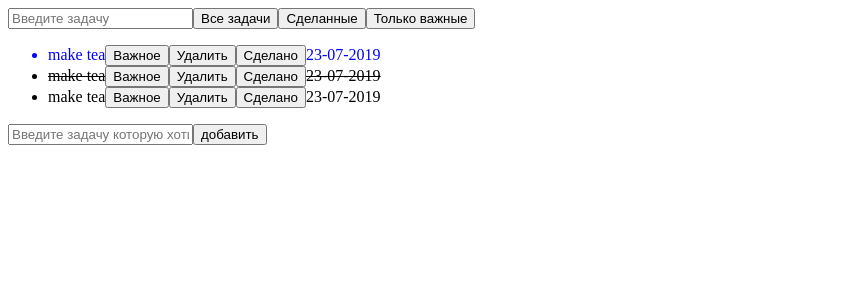
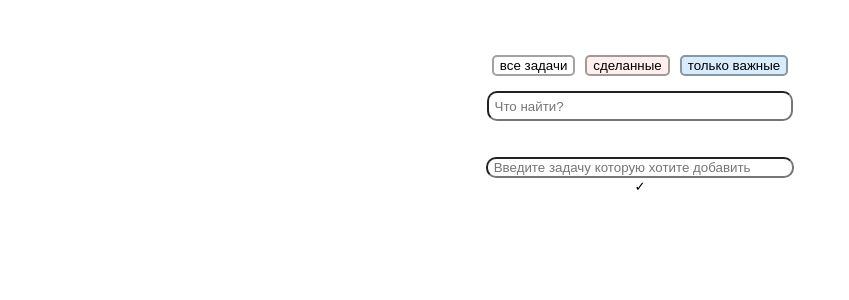
Before and after one commit to ZackTristen/ToDoListWithMobX, a React (Create React App) app: page / in a window 1280 px wide. Shown: the top 300 px of the page, without its empty margins (0-849 px from the left). Built offline with nearby package versions, Linux system fonts and the light colour scheme.

Commit message:
стилизованы компоненты

```diff
--- a/src/components/add-todo-panel/add-todo-panel.js
+++ b/src/components/add-todo-panel/add-todo-panel.js
@@ -1,19 +1,28 @@
 import { observer } from 'mobx-react';
 import React from 'react';
 import todoList from '../store/todo-list';
+import './add-todo-panel.scss'
+const AddToDoPanel = observer(props => {
+    const { todo: { label }, changeLabel, addTask } = todoList;
+    return (
+        <div className='task_panel'>
+            <form className='task_add_form' onSubmit={addTask}>
+                <input className='textarea_task'
+                    type='text'
+                    placeholder=' Введите задачу которую хотите добавить'
+                    onChange={e => changeLabel(e.target.value)}
+                    value={label}
+                />
+                <button
+                type="submit"
+                onClick={(e) => addTask(e)}
+                className='add_btn'>
+                ✓
+                </button>
+            </form>
 
-const AddToDoPanel = observer(props => {
-    const {todo: {label}, changeLabel, addTask} = todoList;
-    return(
-        <div>
-        <input
-        type='text'
-        placeholder='Введите задачу которую хотите добавить'
-        onChange={e => changeLabel(e.target.value)}
-        value={label}
-        />
-        <button type="submit" onClick={()=> addTask()}>добавить</button>
         </div>
+
     )
 }
 )
--- /dev/null
+++ b/src/components/add-todo-panel/add-todo-panel.scss
@@ -0,0 +1,31 @@
+.task_panel {
+    display: flex;
+    flex-direction: row;
+    justify-content: center;
+    margin-top: 20px;
+}
+
+.task_add_form {
+    display: flex;
+    flex-direction: column;
+    justify-content: center;
+    align-content: center;
+    margin: auto;
+}
+.textarea_task {
+    width: 300px;
+    border-radius: 10px;
+}
+
+.textarea_task:focus {
+    outline: none;
+}
+.add_btn {
+    background-color: rgba(255, 255, 255, 0);
+
+}
+.add_btn:hover {
+    transition-duration: 300ms;
+    text-shadow: 2px 2px 2px black;
+    transform: scale(1.1);
+}
--- a/src/components/app/App.js
+++ b/src/components/app/App.js
@@ -2,14 +2,14 @@ import React from 'react';
 import FilterPanel from '../filter-panel/filter-panel';
 import AddToDoPanel from '../add-todo-panel/add-todo-panel';
 import ItemList from '../item-list/item-list';
-
+import './app.scss';
 
 const App = () => {
     return (
-        <div>
+        <div className='app'>
             <FilterPanel />
             <ItemList />
-            <AddToDoPanel  />
+            <AddToDoPanel />
         </div>
     )
 }
--- /dev/null
+++ b/src/components/app/app.scss
@@ -0,0 +1,21 @@
+body {
+    margin: 0;
+}
+li {
+    list-style-type: none;
+    margin: 0;
+    padding: 0;
+  }
+
+button {
+    border: none; outline: none;
+}
+.app {
+    margin-top: 50px;
+    margin-bottom: 100px;
+    display: flex;
+    flex-direction: column;
+    width: 100%;
+    align-items: center;
+    justify-content: center;
+}
--- a/src/components/filter-panel/filter-panel.js
+++ b/src/components/filter-panel/filter-panel.js
@@ -1,19 +1,27 @@
 import React from 'react';
 import todoList from '../store/todo-list';
+import './filter-panel.scss'
 
 const FilterPanel = () => {
-const {changeFiltering, onToggleStatus} = todoList;
-return(
-    <div>
-        <input
-        type='search'
-        placeholder='Введите задачу'
-        onChange={(e) => changeFiltering(e.target.value)}/>
-        <button onClick={() => onToggleStatus('all')} type='submit'>Все задачи</button>
-        <button onClick={() => onToggleStatus('done')} type='submit'>Сделанные</button>
-        <button onClick={() => onToggleStatus('important')} type='submit'>Только важные</button>
-    </div>
-)
+    const { changeFiltering, onToggleStatus } = todoList;
+    return (
+        <div className='filter_container'>
+            <div className='btn_container'>
+                <button className='btn_filter_all btn_filter' onClick={() => onToggleStatus('all')} type='submit'>все задачи</button>
+                <button className='btn_filter_done btn_filter' onClick={() => onToggleStatus('done')} type='submit'>cделанные</button>
+                <button className='btn_filter_important btn_filter' onClick={() => onToggleStatus('important')} type='submit'>только важные</button>
+            </div>
+
+            <div className='input_container'>
+                <input
+                    className='filter'
+                    type='search'
+                    placeholder=' Что найти?'
+                    onChange={(e) => changeFiltering(e.target.value)} />
+
+            </div>
+        </div>
+    )
 
 }
 
--- /dev/null
+++ b/src/components/filter-panel/filter-panel.scss
@@ -0,0 +1,66 @@
+.fitler_container {
+display: flex;
+flex-direction: column;
+align-items: center;
+justify-content: center;
+width: 100%;
+margin: auto;
+}
+
+.input_container {
+    display: flex;
+    flex-direction: column;
+    justify-content: center;
+    align-content: center;
+
+}
+.isActive {
+    background-color: rgb(207, 250, 165);
+}
+.filter {
+border-radius: 10px;
+height: 30px;
+}
+.filter:focus {
+    outline: none;
+}
+.btn_container {
+    display: flex;
+    flex-direction: row;
+    flex-wrap: wrap;
+    justify-content: center;
+    margin-bottom: 10px;
+}
+.btn_filter {
+    margin: 5px;
+    border-radius: 5px;
+}
+.btn_filter:hover {
+    transition-duration: 500ms;
+    transform: scale(1.05);
+}
+.btn_filter_done:active {
+    transition-duration: 500ms;
+    box-shadow: 0px 0px 5px 5px rgba(143, 102, 102, 0.158);
+}
+.btn_filter_all:active {
+    transition-duration: 500ms;
+    box-shadow: 0px 0px 5px 5px rgba(80, 77, 77, 0.158);
+}
+.btn_filter_important:active {
+    transition-duration: 500ms;
+    box-shadow: 0px 0px 5px 5px rgba(95, 153, 201, 0.158);
+}
+
+.btn_filter_all {
+    border: 2px solid rgba(0, 0, 0, 0.363);
+    background-color: rgb(255, 255, 255);
+}
+.btn_filter_done{
+    border: 2px solid rgba(0, 0, 0, 0.363);
+    background-color: rgba(255, 211, 211, 0.37);
+}
+.btn_filter_important {
+    border: 2px solid rgba(0, 0, 0, 0.363);
+    background-color: rgba(148, 206, 253, 0.37);
+}
--- a/src/components/item-list/item-list.js
+++ b/src/components/item-list/item-list.js
@@ -2,18 +2,20 @@ import React from 'react';
 import Item from '../item/item'
 import { observer } from 'mobx-react';
 import todoList from '../store/todo-list';
-
+import './item-list.scss';
 
 const ItemList = observer(() => {
     const sortedData = todoList.sortData()
-    return(
+    return (
+        <div className='item_list'>
         <ul>
             {
                 sortedData.map(item => {
-                    return <Item data = {item} key={item.id}/>
+                    return <Item data={item} key={item.id} />
                 })
             }
         </ul>
+        </div>
     )
 }
 )
--- /dev/null
+++ b/src/components/item-list/item-list.scss
@@ -0,0 +1,3 @@
+.item_list {
+    width: 300px;
+}
--- a/src/components/item/item.css
+++ /dev/null
@@ -1,9 +0,0 @@
-.important {
-
-    color: blue;
-}
-
-.done {
-
-    text-decoration: line-through;
-}
--- a/src/components/item/item.js
+++ b/src/components/item/item.js
@@ -1,6 +1,6 @@
 import { observer } from 'mobx-react-lite';
 import React from 'react';
-import './item.css'
+import './item.scss'
 import todoList from '../store/todo-list';
 
 const Item = observer((props) => {
@@ -10,15 +10,18 @@ const Item = observer((props) => {
 
     const doneStyle = done ? 'done' : 'not-done';
     return (
+        <div className='item_container'>
+        <li key={id} className={`${importantStyle} ${doneStyle} item_task`} >
+            <span className='title'>{title}</span>
+        </li>
 
-        <li key={id} className={`${importantStyle} ${doneStyle}`} >
-            <div>{title}
-                <button onClick={() => todoList.onToggleImportant(id)}>Важное</button>
-                <button onClick={() => todoList.deleteItem(id)}>Удалить</button>
-                <button onClick = {() => todoList.onToggleDone(id)}>Сделано</button>
-                <span>{date}</span>
+        <div className='btn_flag_container'>
+                <button className='important_btn' onClick={() => todoList.onToggleImportant(id)}>Важное</button>
+                <button className='delete_btn' onClick={() => todoList.deleteItem(id)}>Удалить</button>
+                <button className='done_btn' onClick={() => todoList.onToggleDone(id)}>Сделано</button>
             </div>
-        </li>
+            <span className='date'>{date}</span>
+        </div>
 
     )
 })
--- /dev/null
+++ b/src/components/item/item.scss
@@ -0,0 +1,63 @@
+
+.done {
+    transition-duration: 900ms;
+    text-decoration: line-through;
+    color: rgba(53, 53, 53, 0.534);
+    font-family: 'Roboto', sans-serif;
+    font-weight: light;
+}
+
+.important {
+    transition-duration: 300ms;
+    color: rgb(49, 121, 168);
+    font-family: 'Roboto', sans-serif;
+    font-weight: bold;
+}
+
+.date {
+
+    font-size: 10px;
+    color: rgb(87, 87, 87);
+}
+.item_task {
+    margin-top: 10px;
+    font-family: 'Roboto', sans-serif;
+}
+.item_container {
+
+    margin: auto;
+    display: flex;
+    flex-direction: column;
+    align-content: center;
+    justify-content: center;
+}
+
+.btn_flag_container {
+    display: flex;
+    flex-direction: row;
+    justify-content: flex-start;
+    align-content: center;
+    margin-top: 5px;
+}
+
+.important_btn, .delete_btn, .done_btn {
+    margin: 5px;
+    border-radius: 10px;
+}
+.important_btn {
+    border: 1px solid rgba(0, 0, 0, 0.363);
+    background-color: rgb(255, 255, 255);
+
+}
+.delete_btn {
+    border: 1px solid rgba(0, 0, 0, 0.363);
+    background-color: rgb(255, 255, 255);
+}
+.done_btn {
+    border: 1px solid rgba(0, 0, 0, 0.363);
+    background-color: rgb(255, 255, 255);
+}
+.important_btn:active, .delete_btn:active, .done_btn:active {
+    transition-duration: 200ms;
+    box-shadow: 0px 0px 2px 2px rgba(0, 0, 0, 0.288);
+}
--- a/src/components/store/todo-list.js
+++ b/src/components/store/todo-list.js
@@ -5,27 +5,27 @@ class ToDoList {
 
     todo = {
         todos: [
-            {
-                id: 1,
-                title: 'make tea',
-                date: '23-07-2019',
-                important: true,
-                done: false
-            },
-            {
-                id: 2,
-                title: 'make tea',
-                date: '23-07-2019',
-                important: false,
-                done: true
-            },
-            {
-                id: 3,
-                title: 'make tea',
-                date: '23-07-2019',
-                important: false,
-                done: false
-            }
+            // {
+            //     id: 1,
+            //     title: 'make tea',
+            //     date: '23-07-2019',
+            //     important: true,
+            //     done: false
+            // },
+            // {
+            //     id: 2,
+            //     title: 'make tea',
+            //     date: '23-07-2019',
+            //     important: false,
+            //     done: true
+            // },
+            // {
+            //     id: 3,
+            //     title: 'make tea',
+            //     date: '23-07-2019',
+            //     important: false,
+            //     done: false
+            // }
         ],
         label: '',
         filtering: '',
@@ -125,7 +125,8 @@ class ToDoList {
         this.todo.label = text;
 
     }
-    addTask = () => {
+    addTask = (e) => {
+        e.preventDefault()
         const newTitle = this.todo.label;
 
         const forDate = {
```
